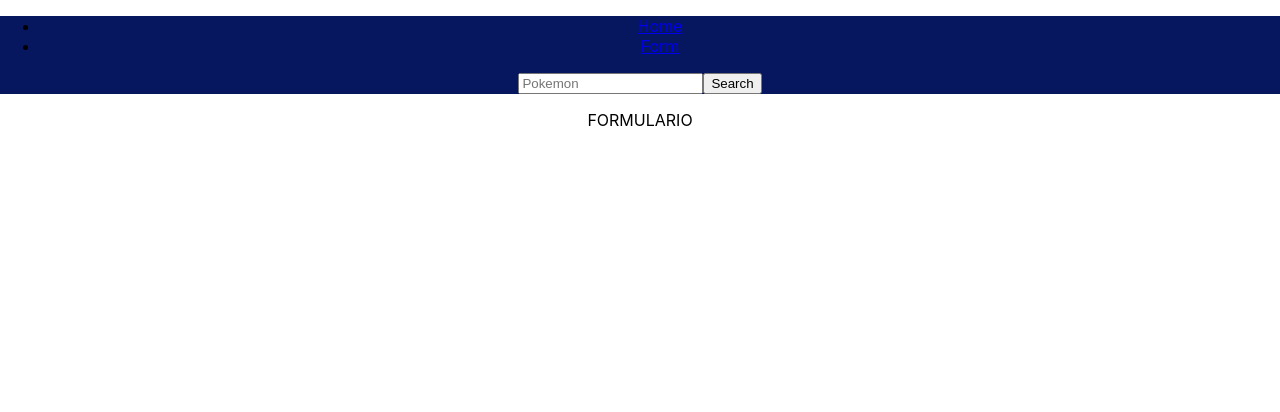
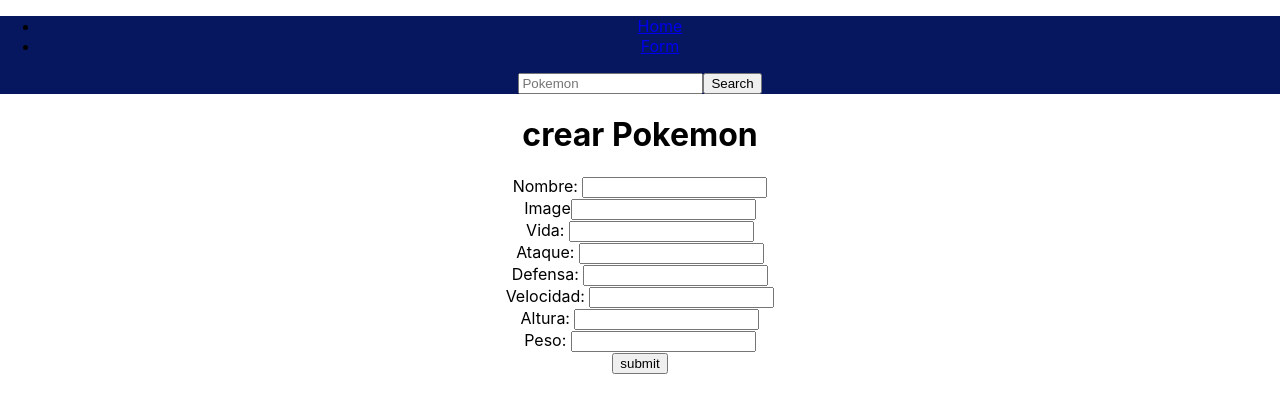
Before and after one commit to Lautaro261/Proyecto-Individual-Pokemon, a React (Create React App) app in the folder client/: page /form in a window 1280 px wide. Shown: the top 412 px of the page. Built offline with nearby package versions, Linux system fonts and the light colour scheme.

Commit message:
formulario en proceso

```diff
--- a/client/src/redux/reducer.js
+++ b/client/src/redux/reducer.js
@@ -3,7 +3,7 @@
 const initialState={
     allPokemons:[],
     detailPokemon:{},
-    searchPokemon:{},
+    //searchPokemon:{},
 }
 
 const rootReducer=(state=initialState, action)=>{
--- a/client/src/views/detail/Detail.jsx
+++ b/client/src/views/detail/Detail.jsx
@@ -2,6 +2,7 @@
 import { useDispatch, useSelector } from "react-redux";
 import { useParams } from "react-router-dom";
 import { getPokemonID } from "../../redux/actions";
+import { Link } from 'react-router-dom'
 
 const Detail =()=>{
     const dispatch = useDispatch();
@@ -25,6 +26,9 @@
             <p>Altura: {pokemon.height}</p>
             <p>Peso: {pokemon.weight}</p>
             {/* <p>tipo: {pokemon.type}</p> */}
+            <Link to='/home'>
+            <button>back home</button>
+            </Link>
 
         </div>
     )
--- a/client/src/views/form/Form.jsx
+++ b/client/src/views/form/Form.jsx
@@ -1,9 +1,95 @@
+import { useState } from "react";
+
 const Form = ()=>{
+
+    const [form, setForm] = useState({
+        name:'',
+        image:'',
+        hp:'',
+        attack:'',
+        defense:'',
+        speed:'',
+        height:'',
+        weight:'',
+        type:'',
+    })
+
+    const [error, setError]=useState({
+        name:'',
+        image:'',
+        hp:'',
+        attack:'',
+        defense:'',
+        speed:'',
+        height:'',
+        weight:'',
+        type:'',
+    })
+
+
+    const handlerInputChange =(event)=>{
+        const value = event.target.value;
+        const property = event.target.name;
+        setForm({...form, [property]:value})
+    }
+
+
+
+
+
+
+
+
+
     return (
-        <div>
-            <p>FORMULARIO </p>
-        </div>
+        <form>
+            <h1>crear Pokemon </h1>
+            <div>
+                <label>Nombre: </label>
+                <input type="text" name='name' value={form.name} onChange={handlerInputChange}></input>
+            </div>
+            <div>
+                <label>Image</label>
+                <input type="text" name='image' value={form.image}></input>
+            </div>
+            <div>
+                <label>Vida: </label>
+                <input type="text" name='hp' value={form.hp} onChange={handlerInputChange}></input>
+            </div>
+            <div>
+                <label>Ataque: </label>
+                <input type="text" name='attack' value={form.attack} onChange={handlerInputChange}></input>
+            </div>
+            <div>
+                <label>Defensa: </label>
+                <input type="text" name='defense' value={form.defense} onChange={handlerInputChange}></input>
+            </div>
+            <div>
+                <label>Velocidad: </label>
+                <input type="text" name='speed' value={form.speed} onChange={handlerInputChange}></input>
+            </div>
+            <div>
+                <label>Altura: </label>
+                <input type="text" name='height' value={form.height} onChange={handlerInputChange}></input>
+            </div>
+            <div>
+                <label>Peso: </label>
+                <input type="text" name='weight' value={form.weight} onChange={handlerInputChange}></input>
+            </div>
+            <button type="submit">submit</button>
+        </form>
     )
 }
 
 export default Form;
+
+/* Nombre.
+Imagen.
+Vida.
+Ataque.
+Defensa.
+Velocidad (si tiene).
+Altura (si tiene).
+Peso (si tiene).
+Posibilidad de seleccionar/agregar varios tipos en simultáneo.
+Botón para crear el nuevo pokemon. */
--- /dev/null
+++ b/client/src/views/form/validation.js
@@ -0,0 +1,5 @@
+const validation =(form, error, setError)=>{
+
+}
+
+export default validation;
```
Also changed, not shown: client/src/utils/search/onSearch.js (deleted, +0 -12 lines).
